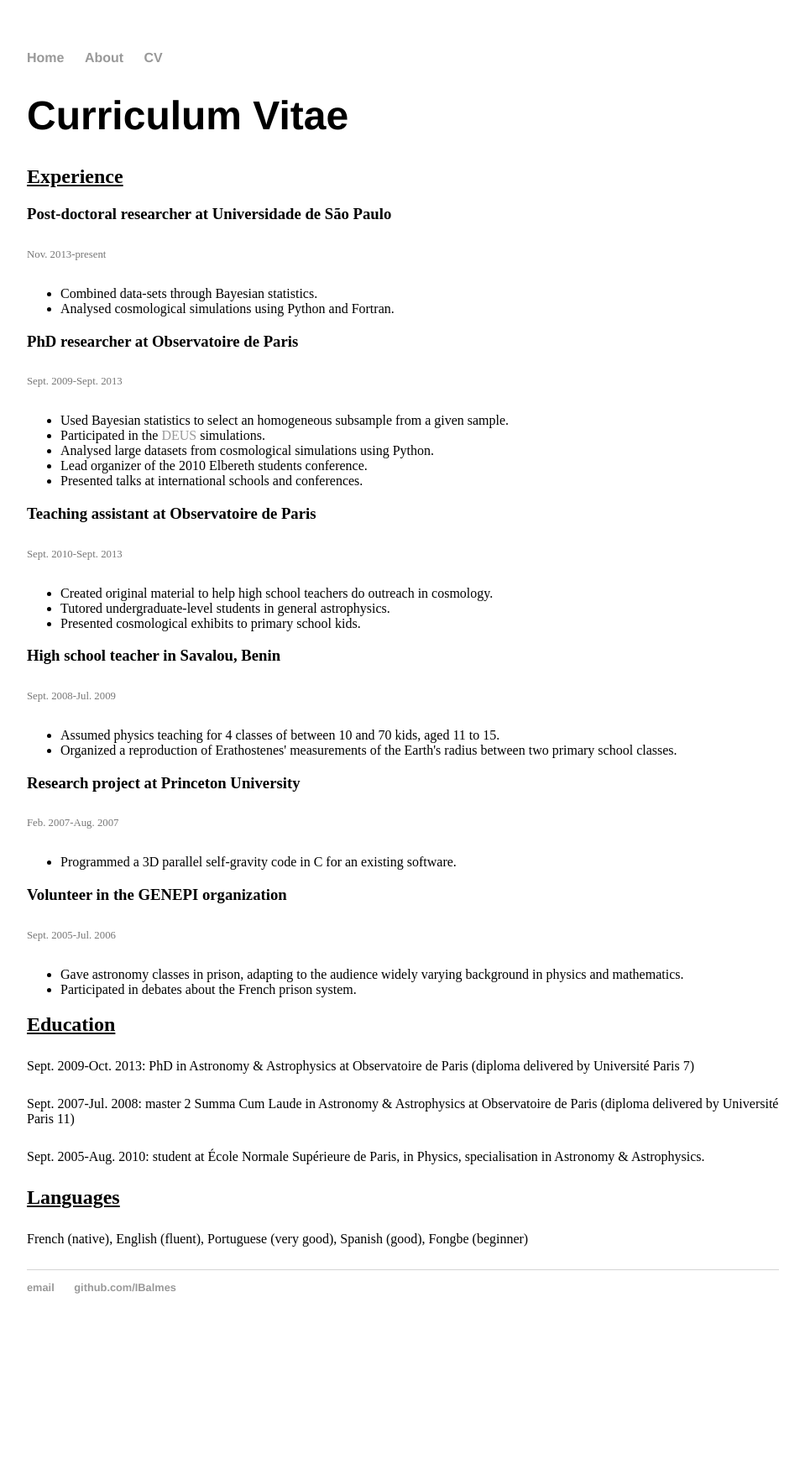
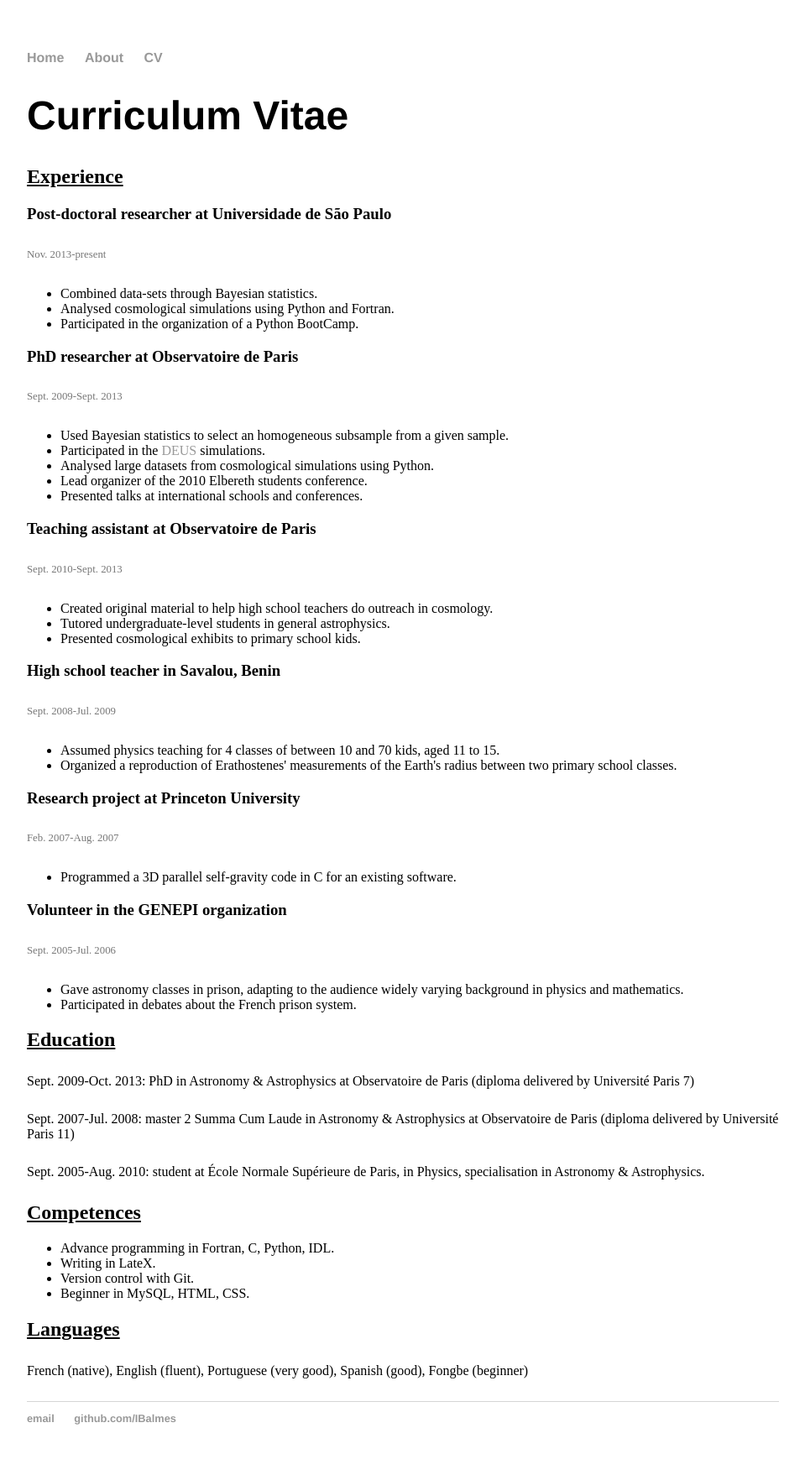
Before and after one commit to IBalmes/IBalmes.github.io, a Jekyll site: the page built from CV/index.html, in a window 1280 px wide. Shown: the whole page at 84% size, without its empty margins (160-1119 px from the left). Built offline with Jekyll 4.4.1, drawn with Linux system fonts in a browser that asks for light colours; before the commit the page ends 1601 px from its top, so only the background shows below that.

Commit message:
Update index.html

```diff
--- a/CV/index.html
+++ b/CV/index.html
@@ -13,6 +13,7 @@ title: Irène Balmès
 <ul>
   <li>Combined data-sets through Bayesian statistics.</li>
   <li>Analysed cosmological simulations using Python and Fortran.</li>
+  <li>Participated in the organization of a Python BootCamp.</li>
 </ul>
 
 <h3>PhD researcher at Observatoire de Paris</h3>
@@ -66,6 +67,15 @@ title: Irène Balmès
 
 <h5>Sept. 2005-Aug. 2010: student at École Normale Supérieure de Paris, in Physics, specialisation in Astronomy & Astrophysics.</h5>
 
+<h2>Competences</h2>
+
+<ul>
+  <li>Advance programming in Fortran, C, Python, IDL.</li>
+  <li>Writing in LateX.</li>
+  <li>Version control with Git.</li>
+  <li>Beginner in MySQL, HTML, CSS.</li>
+</ul>
+
 <h2>Languages</h2>
 
 <h5>French (native), English (fluent), Portuguese (very good), Spanish (good), Fongbe (beginner)</h5>
```
